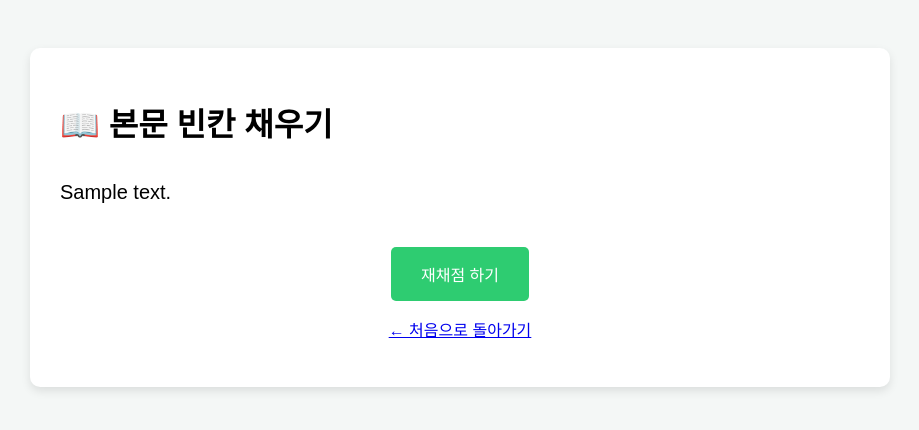
After one commit to Batman-sasac/python, a Flask app: template templates/study.html in a window 1280 px wide. The commit adds this page. Shown: the top 430 px of the page, without its empty margins (180-1099 px from the left). Run offline with Flask 3, Linux system fonts and the light colour scheme; the template is opened without the code that fills it: most values are stand-ins (such as "Sample title", 1, 10 or a date in 2020).

Commit message:
단어 저장

```diff
--- a/main.py
+++ b/main.py
@@ -3,19 +3,23 @@ import os
 import uuid
 from dotenv import load_dotenv
 from core.vision_service import detect_text_from_image, async_detect_document_text
-
+from service.study_service import study_service
 
 load_dotenv()
 app = Flask(__name__)
 ALLOWED_EXTENSIONS = {'png', 'jpg', 'jpeg', 'pdf', 'tiff'}
 GCS_BUCKET_NAME = os.getenv('GCS_BUCKET_NAME')
 
+
+current_extracted_text = ""
+
 def allowed_file(filename):
     return '.' in filename and \
            filename.rsplit('.', 1)[1].lower() in ALLOWED_EXTENSIONS
 
-@app.route('/extrackted_text', methods=['GET', 'POST'])
+@app.route('/', methods=['GET', 'POST'])
 def upload_file():
+    global current_extracted_text
     extracted_text = None
 
     if request.method == 'POST':
@@ -31,11 +35,54 @@ def upload_file():
                     # 이미지 처리
                     file_content = file.read()
                     extracted_text = detect_text_from_image(file_content)
+
+                    # 3. 추출된 값을 전역 변수에 저장
+                current_extracted_text = extracted_text
+                return render_template('index.html', extracted_text=extracted_text)
+
             except Exception as e:
                 extracted_text = f"오류 발생: {e}"
 
-    return render_template('index.html', extracted_text=extracted_text)
+    return render_template('index.html')
 
+
+@app.route('/save_blank', methods=['POST'])
+def save_blank():
+    data = request.get_json()
+    blank_word = data.get('blank_word')
+
+    # [중요] 'default'라는 ID로 단어를 저장합니다.
+    study_service.save_blank_word('default', blank_word)
+    return {"status": "success"}
+
+@app.route('/study')
+def study_page():
+    global current_extracted_text
+
+    if not current_extracted_text:
+        return "추출된 텍스트가 없습니다. 먼저 텍스트를 추출하세요."
+
+    # [중요] 저장할 때 썼던 'default' ID를 똑같이 사용하여 빈칸을 만듭니다.
+    processed_text = study_service.make_blank_text(current_extracted_text, 'default')
+
+    # 렌더링 시 처리된 텍스트를 보냅니다.
+    return render_template('study.html', processed_text=processed_text)
+
+@app.route('/check_answer', methods=['POST'])
+def check_answer():
+    user_answers = request.form.getlist('answers') # 사용자가 입력한 정답들
+    results = []
+
+    for i, user_ans in enumerate(user_answers):
+        correct_ans = db_blanks[i]
+        if user_ans.strip() == correct_ans.strip():
+            results.append({"correct": True, "answer": correct_ans})
+            print("정답:{}", results)
+        else:
+            results.append({"correct": False, "answer": correct_ans})
+
+
+    return render_template('result.html', results=results)
 
 if __name__ == '__main__':
     # Flask 앱 실행
--- /dev/null
+++ b/templates/study.html
@@ -0,0 +1,76 @@
+<!DOCTYPE html>
+<html lang="ko">
+
+<head>
+    <meta charset="UTF-8">
+    <title>열공 모드 - 빈칸 채우기</title>
+    <style>
+        body {
+            font-family: sans-serif;
+            padding: 40px;
+            background-color: #f4f7f6;
+        }
+
+        .container {
+            max-width: 800px;
+            margin: auto;
+            background: white;
+            padding: 30px;
+            border-radius: 10px;
+            box-shadow: 0 4px 10px rgba(0, 0, 0, 0.1);
+        }
+
+        .quiz-area {
+            line-height: 2.5;
+            font-size: 20px;
+            margin-bottom: 30px;
+        }
+
+        /* [중요] 빈칸 입력창 디자인 */
+        .blank-input {
+            border: none;
+            border-bottom: 2px solid #3498db;
+            background-color: #f1f9ff;
+            text-align: center;
+            font-size: 18px;
+            font-weight: bold;
+            color: #2c3e50;
+            padding: 2px 5px;
+            margin: 0 5px;
+        }
+
+        .blank-input:focus {
+            outline: none;
+            border-bottom: 2px solid #e74c3c;
+            background-color: #fff;
+        }
+
+        .btn-check {
+            background-color: #2ecc71;
+            color: white;
+            padding: 15px 30px;
+            border: none;
+            border-radius: 5px;
+            font-size: 16px;
+            cursor: pointer;
+        }
+    </style>
+</head>
+
+<body>
+    <div class="container">
+        <h1>📖 본문 빈칸 채우기</h1>
+        <form action="/check_answer" method="POST">
+            <div class="quiz-area">
+                {{ processed_text | safe }}
+            </div>
+
+            <div style="text-align: center;">
+                <button type="submit" class="btn-check">재채점 하기</button>
+                <p><a href="/">← 처음으로 돌아가기</a></p>
+            </div>
+        </form>
+    </div>
+</body>
+
+</html>
```
Also changed, not shown: service/study_service.py (+58 -0 lines), templates/index.html (+86 -5 lines).
